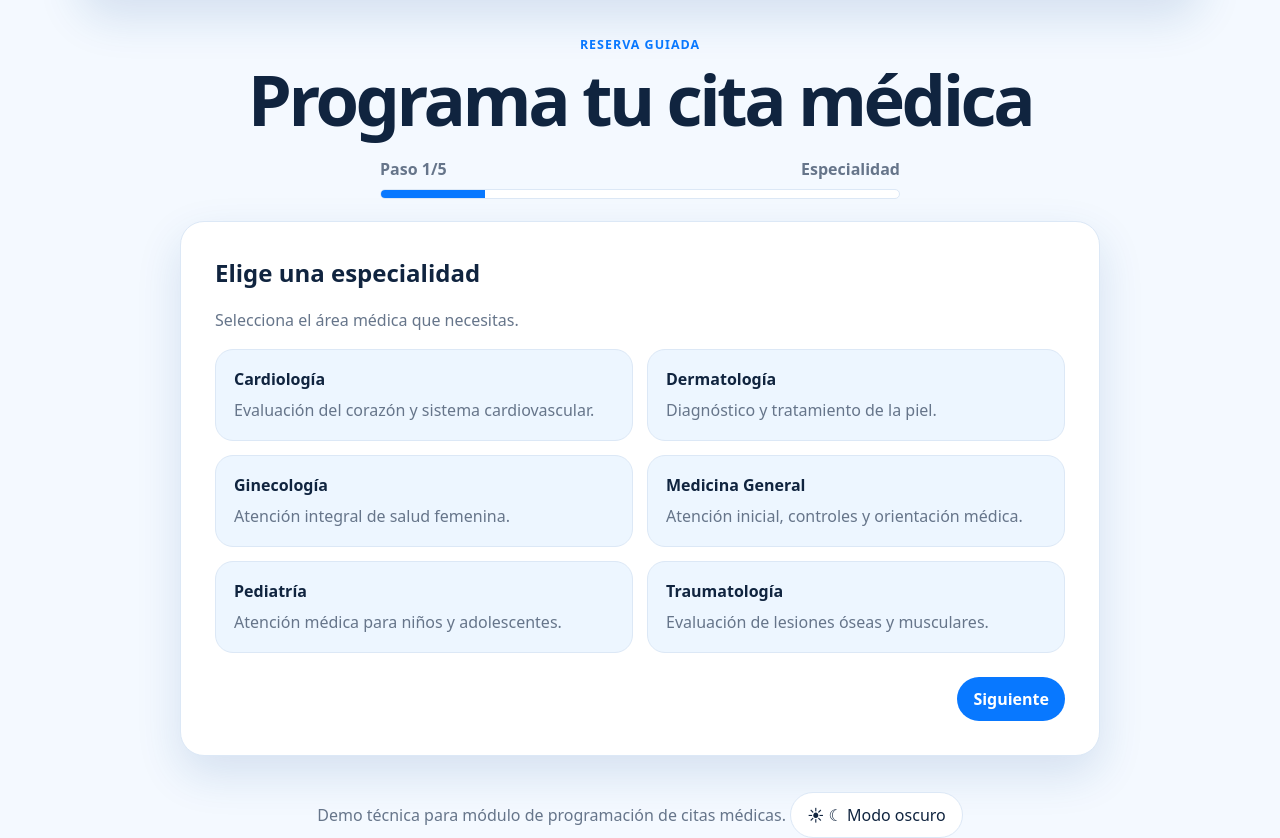
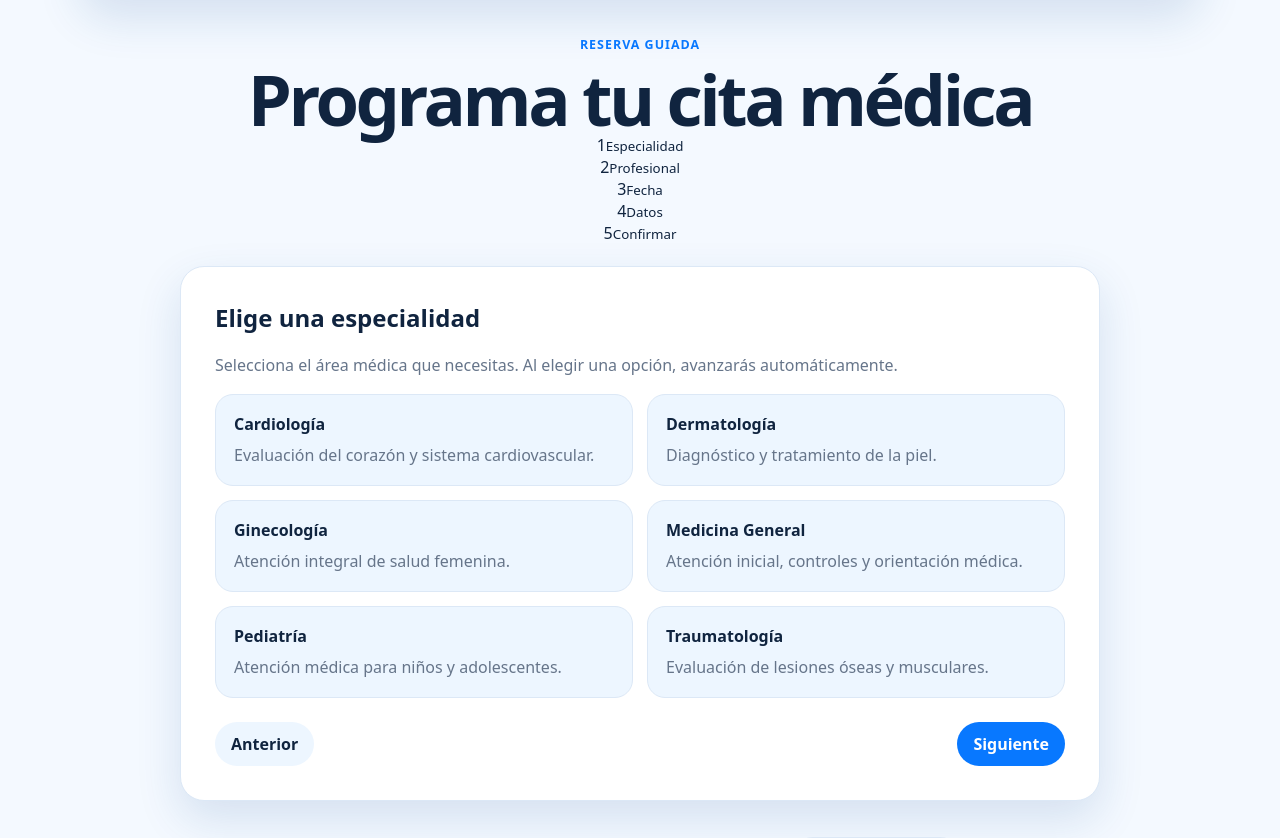
Before and after one commit to lfserna/moduloCitas, a Flask app: page /reservar in a window 1280 px wide. Shown: the part 96-934 px from the top of the page. Run offline with Flask 3, Linux system fonts and the light colour scheme; data comes from the database, SQL or seed files in the repository.

Commit message:
Mejorar wizard, stepper y datos del paciente

```diff
--- a/app/templates/reservar.html
+++ b/app/templates/reservar.html
@@ -6,9 +6,16 @@
     <div class="wizard-header">
         <p class="eyebrow">Reserva guiada</p>
         <h1>Programa tu cita médica</h1>
-        <div class="progress-wrap" aria-label="Progreso de reserva">
-            <div class="progress-label"><span id="stepText">Paso 1/5</span><span id="stepName">Especialidad</span></div>
-            <div class="progress-bar"><span id="progressBar"></span></div>
+        <div class="stepper" aria-label="Progreso de reserva">
+            <div class="stepper-item is-active" data-step-dot="1"><span>1</span><small>Especialidad</small></div>
+            <div class="stepper-line"></div>
+            <div class="stepper-item" data-step-dot="2"><span>2</span><small>Profesional</small></div>
+            <div class="stepper-line"></div>
+            <div class="stepper-item" data-step-dot="3"><span>3</span><small>Fecha</small></div>
+            <div class="stepper-line"></div>
+            <div class="stepper-item" data-step-dot="4"><span>4</span><small>Datos</small></div>
+            <div class="stepper-line"></div>
+            <div class="stepper-item" data-step-dot="5"><span>5</span><small>Confirmar</small></div>
         </div>
     </div>
 
@@ -16,10 +23,11 @@
         <input type="hidden" name="especialidad_id" id="especialidadId">
         <input type="hidden" name="profesional_id" id="profesionalId">
         <input type="hidden" name="horario_id" id="horarioId">
+        <input type="hidden" name="fecha_nacimiento" id="fechaNacimiento">
 
         <section class="step is-active" data-step="1">
             <h2>Elige una especialidad</h2>
-            <p class="muted">Selecciona el área médica que necesitas.</p>
+            <p class="muted">Selecciona el área médica que necesitas. Al elegir una opción, avanzarás automáticamente.</p>
             <div class="option-grid">
                 {% for especialidad in especialidades %}
                 <button class="option-card" type="button" data-specialty-id="{{ especialidad.id }}" data-specialty-name="{{ especialidad.nombre }}">
@@ -32,13 +40,13 @@
 
         <section class="step" data-step="2">
             <h2>Elige un profesional</h2>
-            <p class="muted">Mostraremos profesionales según la especialidad seleccionada.</p>
+            <p class="muted">Mostraremos profesionales según la especialidad seleccionada. Al elegir un profesional, pasarás al calendario.</p>
             <div class="option-grid" id="professionalsList"></div>
         </section>
 
         <section class="step" data-step="3">
             <h2>Elige fecha y horario</h2>
-            <p class="muted">Los días marcados tienen horarios registrados para el profesional.</p>
+            <p class="muted">Para esta demo cada cita dura 30 minutos. La disponibilidad se muestra como turnos generados dentro de la jornada del profesional.</p>
             <div class="calendar-card">
                 <div class="calendar-toolbar">
                     <button type="button" class="icon-btn" id="prevMonth" aria-label="Mes anterior">‹</button>
@@ -64,17 +72,22 @@
                     <input type="text" name="nombre_completo" id="nombreCompleto" autocomplete="name" required>
                 </label>
                 <label>Documento
-                    <input type="text" name="documento" autocomplete="off">
+                    <input type="text" name="documento" id="documento" inputmode="numeric" pattern="[0-9]*" autocomplete="off">
                 </label>
                 <label>Teléfono
-                    <input type="tel" name="telefono" id="telefono" autocomplete="tel" required>
+                    <input type="tel" name="telefono" id="telefono" inputmode="numeric" pattern="[0-9]*" autocomplete="tel" required>
                 </label>
                 <label>Correo electrónico
                     <input type="email" name="email" id="email" autocomplete="email" required>
                 </label>
-                <label>Fecha de nacimiento
-                    <input type="date" name="fecha_nacimiento">
-                </label>
+                <fieldset class="birth-field">
+                    <legend>Fecha de nacimiento</legend>
+                    <div class="birth-grid">
+                        <select id="birthDay" aria-label="Día"></select>
+                        <select id="birthMonth" aria-label="Mes"></select>
+                        <select id="birthYear" aria-label="Año"></select>
+                    </div>
+                </fieldset>
                 <label class="full">Motivo de consulta
                     <textarea name="motivo" rows="3" placeholder="Ejemplo: control general, dolor, seguimiento médico..."></textarea>
                 </label>
```
